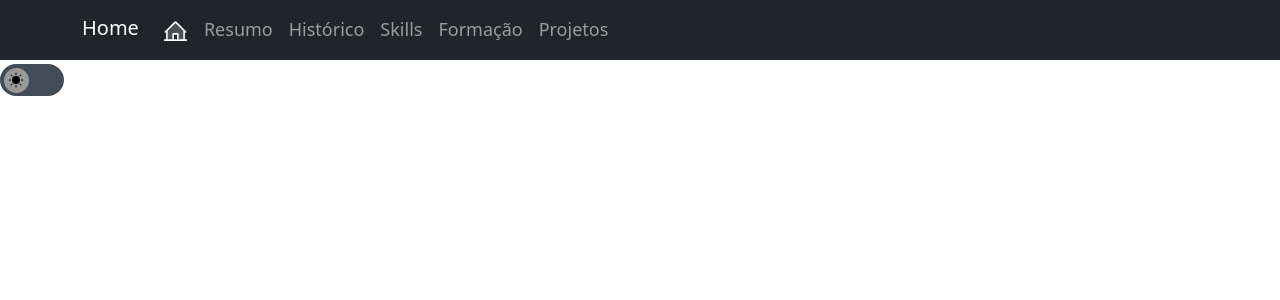
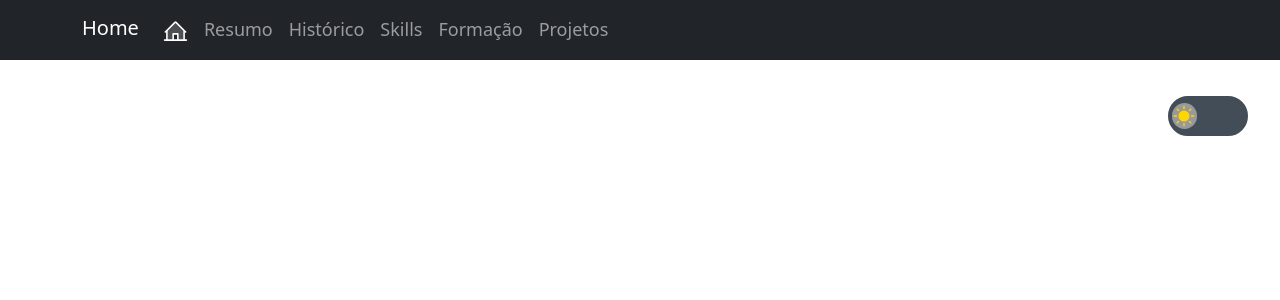
Before and after one commit to Fabio2000/Portifolio, a React (Create React App) app: page / in a window 1280 px wide. Shown: the top 300 px of the page. Built offline with nearby package versions, Linux system fonts and the light colour scheme.

Commit message:
Ajustando toggle dark mode para direita com todas as suas configurações em css visto no thema.js

```diff
--- a/src/components/toggle/theme.js
+++ b/src/components/toggle/theme.js
@@ -20,8 +20,9 @@ export const GlobalStyle = createGlobalStyle`
     background-color: ${(props) => props.theme.body};
     color: ${(props) => props.theme.text};
     transition: all 0.50s linear;
-    padding-top: 2rem;
-
+    padding-top: 3rem;
+    float: right;
+    padding-right: 1rem;
   }
 `;
 
@@ -32,10 +33,9 @@ export const ToggleContainer = styled.div`
   border: 2px solid ${({ theme }) => theme.toggleBorder};
   border-radius: 30px;
   cursor: pointer;
-  width: 4rem;
-  height: 2rem;
+  width: 5rem;
+  height: 2.5rem;
   position: relative;
-  padding-top: 0.2rem;
 `;
 
 export const ToggleButton = styled.div`
@@ -48,6 +48,5 @@ export const ToggleButton = styled.div`
   width: 1.6rem;
   transition: all 0.3s linear;
   position: absolute;
-  top: 0.1rem;
   left: ${({ theme }) => (theme.body === '#FFF' ? '0.1rem' : 'calc(100% - 1.7rem)')};
-`;
+  `;
--- a/src/components/toggle/toggle.js
+++ b/src/components/toggle/toggle.js
@@ -1,10 +1,10 @@
-// App.js
+// Toggle.js
 import React, { useState } from 'react';
 import { ThemeProvider } from 'styled-components';
 import { Sun, Moon } from '@phosphor-icons/react';
 import { GlobalStyle, lightTheme, darkTheme, ToggleContainer, ToggleButton } from './theme';
 
-function App() {
+function Toggle() {
   const [theme, setTheme] = useState('light');
 
   const toggleTheme = () => {
@@ -14,10 +14,10 @@ function App() {
   return (
     <ThemeProvider theme={theme === 'light' ? lightTheme : darkTheme}>
       <GlobalStyle />
-      <div className="App">
+      <div className="Toggle">
         <ToggleContainer onClick={toggleTheme}>
           <ToggleButton>
-            {theme === 'light' ? <Sun size={16} weight="fill" /> : <Moon size={16} weight="fill" />}
+            {theme === 'light' ? <Sun color='gold' size={22} weight="fill" /> : <Moon size={18} weight="fill" />}
           </ToggleButton>
         </ToggleContainer>
       </div>
@@ -25,4 +25,4 @@ function App() {
   );
 }
 
-export default App;
+export default Toggle;
```
